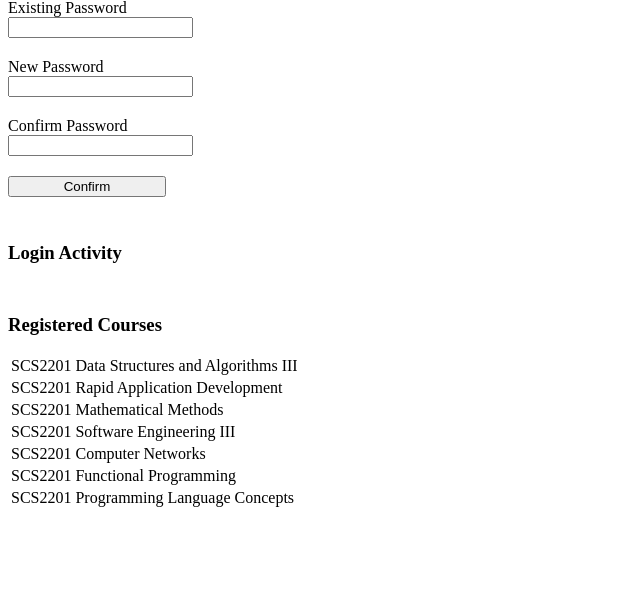
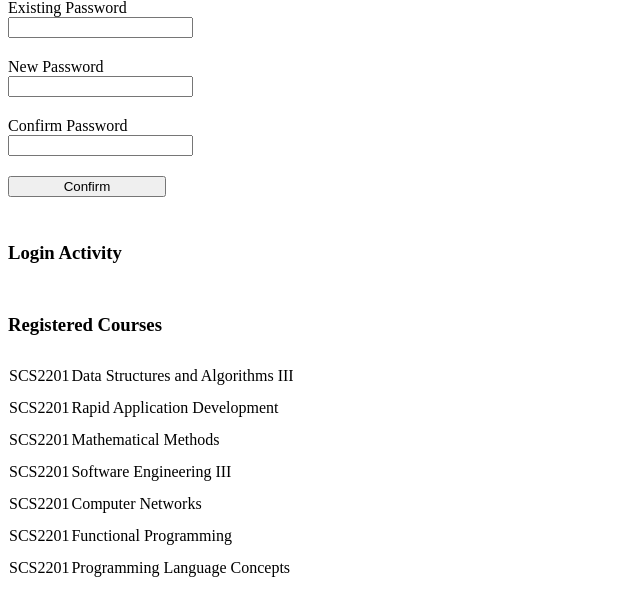
Before and after one commit to Fusion-0-1/lambda-learn, a PHP site: page /views/profile.php in a window 1280 px wide. Shown: the part 661-1259 px from the top of the page, without its empty margins (0-640 px from the left). Before the commit the page ends 1168 px from the top, so only its background shows below. Run offline with PHP 8.4, Linux system fonts and the light colour scheme; the template is opened without the code that fills it, so the values that code supplies are empty.

Commit message:
Add border spacing for tables

```diff
--- a/public/css/profile.css
+++ b/public/css/profile.css
@@ -19,11 +19,6 @@
     margin-left: 20px;
 }
 
-tr:nth-child(odd) {
-    border-bottom: 15px solid white;
-    border-top: 15px solid white;
-}
-
 .main-container{
     padding-top: 10px;
 }
@@ -38,3 +33,17 @@ tr:nth-child(odd) {
     margin-left: auto;
     margin-right: auto;
 }
+
+table{
+    border-spacing: 0 12px;
+}
+
+@media (max-width: 800px) {
+    .flex-responsive{
+        flex-direction: column;
+    }
+    .main-container {
+        padding: 1px 1px;
+        min-width: 500px;
+    }
+}
--- a/views/profile.php
+++ b/views/profile.php
@@ -1,7 +1,7 @@
 <link rel="stylesheet" href="css/profile.css">
 
 <div class="border main-container v-center flex-gap">
-    <div class="flex h-center v-center">
+    <div class="flex h-center v-center flex-responsive">
         <div>
             <h2 class="text-center"><?php echo $firstName." ".$lastName ?></h2>
             <h3 class="text-center text-normal line-height">Student</h3>
@@ -11,8 +11,7 @@
         </div>
 
     </div>
-
-    <div class="flex h-center flex-gap">
+    <div class="flex h-center flex-gap flex-responsive">
         <div class="border main-container flex-gap">
             <!-- User details -->
 
@@ -22,7 +21,7 @@
 
             <div class="margin-top">
                 <label class="margin-top">Index Number</label> <br>
-                <div class="flex">
+                <div class="flex flex-responsive">
 <!--                    TODO: Hide index number field for other users-->
                     <input type="text" value="<?php echo $indexNo?>" class="input text-right width-full"><br>
                 </div>
@@ -31,14 +30,14 @@
 
             <div class="margin-top">
                 <label class="margin-top">Registration Number</label><br>
-                <div class="flex">
+                <div class="flex flex-responsive">
                     <input type="text" value="<?php echo $regNo?>" class="input text-right width-full"><br>
                 </div>
             </div>
 
             <div class="margin-top">
                 <label class="margin-top">Email</label><br>
-                <div class="flex">
+                <div class="flex flex-responsive">
                     <input type="text" value="<?php echo $email?>" class="input text-right width-full">
                     <!--                        <button class="edit-btn edit-btn-icon"><i class="fa-solid fa-pen"></i></button><br>-->
                 </div>
@@ -46,7 +45,7 @@
 
             <div class="margin-top">
                 <label class="margin-top">Contact Number</label><br>
-                <div class="flex">
+                <div class="flex flex-responsive">
                     <input type="text" value="<?php echo $contactNo?>" class="input text-right width-full">
                     <!--                        <button class="edit-btn edit-btn-icon"><i class="fa-solid fa-pen"></i></button><br>-->
                 </div>
@@ -54,12 +53,12 @@
 
             <div class="margin-top">
                 <label class="margin-top">Personal Email</label><br>
-                <div class="flex">
+                <div class="flex flex-responsive">
                     <input type="text" value="<?php echo $personalEmail?>" class="input text-right width-full">
                     <!--                        <button class="edit-btn edit-btn-icon"><i class="fa-solid fa-pen"></i></button><br>-->
                 </div>
             </div>
-            <div class="flex margin-top">
+            <div class="flex margin-top flex-responsive">
                 <button class="edit-btn edit-btn-text width-full">Change Password</button>
                 <button id="edit" class="edit-btn edit-btn-icon"><i class="fa-solid fa-pen"></i></button><br>
             </div>
@@ -81,7 +80,7 @@
                         <label>Confirm Password</label><br>
                         <input type="password" name="password" class="input text-right width-full">
                     </div>
-                    <button class="confirm-btn margin-top flex h-center v-center">Confirm</button>
+                    <button class="confirm-btn margin-top h-center v-center flex-responsive">Confirm</button>
                 </form>
             </div>
         </div>
```
Also changed, not shown: public/css/main.css (+11 -6 lines).
